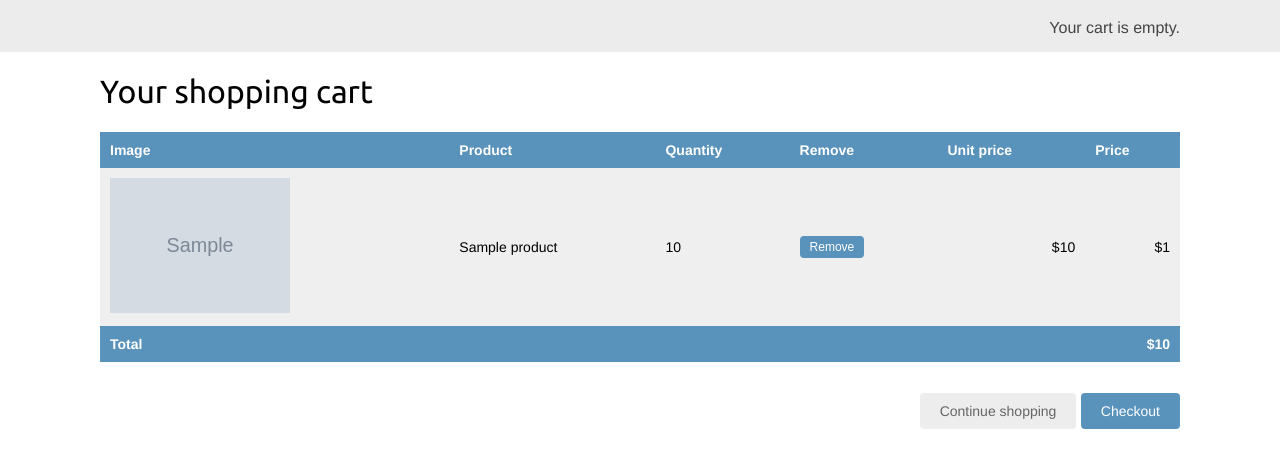
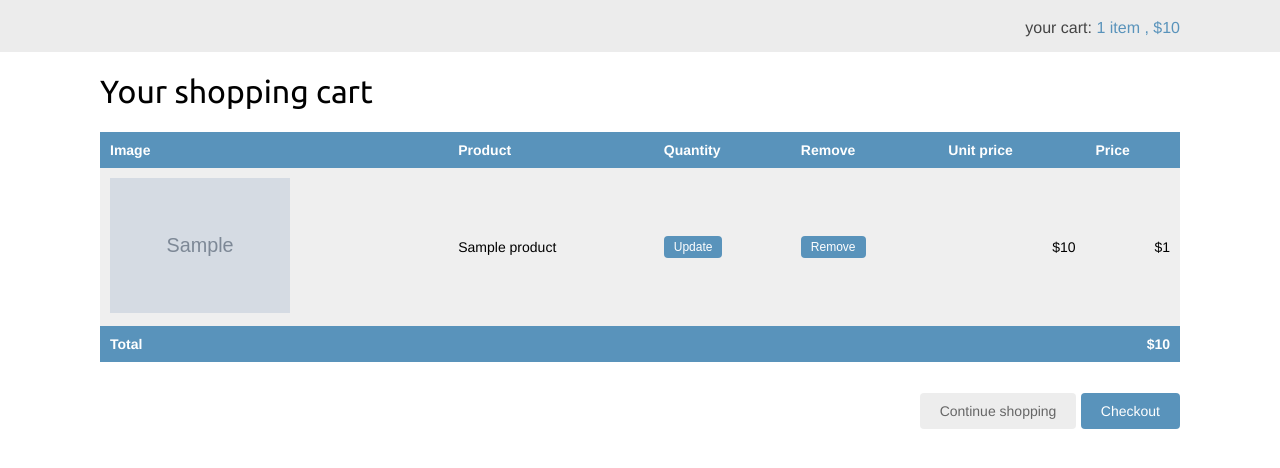
Before and after one commit to mhemu95/MyShop, a Django app: template cart/templates/cart/detail.html in a window 1280 px wide. Shown: the part 46-514 px from the top of the page. Run offline with Django 4.2, Linux system fonts and the light colour scheme; the template is opened without the code that fills it: most values are stand-ins (such as "Sample title", 1, 10 or a date in 2020); grey boxes marked "Sample" are stand-in pictures.

Commit message:
upto Setting the cart into the request context done. up next registering customer orders.

```diff
--- a/cart/cart.py
+++ b/cart/cart.py
@@ -31,7 +31,7 @@ class Cart:
         # mark the session as "modified" to make sure it gets saved
         self.session.modified = True
 
-    def remove(self):
+    def remove(self, product):
         """
         Remove a product from the cart
         """
@@ -47,7 +47,7 @@ class Cart:
         """
         product_ids = self.cart.keys()
         # get the product objects and add them to the cart
-        products = product.objects.filter(id__in=product_ids)
+        products = Product.objects.filter(id__in=product_ids)
         cart = self.cart.copy()
         for product in products:
             cart[str(product.id)]['product'] = product
--- /dev/null
+++ b/cart/context_processors.py
@@ -0,0 +1,5 @@
+from .cart import Cart
+
+
+def cart(request):
+    return {'cart': Cart(request)}
--- a/cart/templates/cart/detail.html
+++ b/cart/templates/cart/detail.html
@@ -27,7 +27,14 @@
                             </a>
                         </td>
                         <td>{{ product.name }}</td>
-                        <td>{{ item.quantity }}</td>
+                        <td>
+                            <form action="{% url 'cart:cart_add' product.id %}" method="post">
+                                {% csrf_token %}
+                                {{ item.update_quantity_form.quantity }}
+                                {{ item.update_quantity_form.override }}
+                                <input type="submit" value="Update">
+                            </form>
+                        </td>
                         <td>
                             <form action="{% url 'cart:cart_remove' product.id %}" method="post">
                                 {% csrf_token %}
--- a/cart/views.py
+++ b/cart/views.py
@@ -23,11 +23,13 @@ def cart_remove(request, product_id):
     cart = Cart(request)
     product = get_object_or_404(Product, id=product_id)
     cart.remove(product)
-
     return redirect('cart:cart_detail')
 
 
 def cart_detail(request):
     cart = Cart(request)
+    for item in cart:
+        item['update_quantity_form'] = CartAddProductForm(initial={'quantity': item['quantity'],
+                                                                   'override': True})
 
     return render(request, 'cart/detail.html', {'cart': cart})
--- a/myshop/settings.py
+++ b/myshop/settings.py
@@ -67,6 +67,7 @@ TEMPLATES = [
                 'django.template.context_processors.request',
                 'django.contrib.auth.context_processors.auth',
                 'django.contrib.messages.context_processors.messages',
+                'cart.context_processors.cart',
             ],
         },
     },
--- a/shop/templates/shop/base.html
+++ b/shop/templates/shop/base.html
@@ -13,7 +13,17 @@
 
     <div id="subheader">
         <div class="cart">
-            Your cart is empty.
+            {% with total_items=cart|length %}
+            {% if total_items > 0 %}
+                your cart:
+                <a href="{% url 'cart:cart_detail' %}">
+                    {{ total_items }} item {{ total_items|pluralize }},
+                    ${{ cart.get_total_price }}
+                </a>
+            {% else %}
+                your cart is empty.
+            {% endif %}
+            {% endwith %}
         </div>
     </div>
 
--- a/shop/templates/shop/product/detail.html
+++ b/shop/templates/shop/product/detail.html
@@ -12,6 +12,11 @@
         <a href="{{product.category.get_absolute_url}}"> {{product.category}} </a>
     </h2>
     <p class="price"> ${{product.price}} </p>
+    <form action="{% url 'cart:cart_add' product.id %}" method="post">
+        {% csrf_token %}
+        {{ cart_product_form }}
+        <input type="submit" value=" Add to cart ">
+    </form>
     {{product.description | linebreaks }}
 </div>
 {% endblock %}
--- a/shop/views.py
+++ b/shop/views.py
@@ -1,5 +1,6 @@
 from django.shortcuts import render, get_object_or_404
 from .models import Category, Product
+from cart.forms import CartAddProductForm
 
 
 def product_list(request, category_slug=None):
@@ -16,5 +17,6 @@ def product_list(request, category_slug=None):
 
 def product_detail(request, id, slug):
     product = get_object_or_404(Product, id=id, slug=slug, available=True)
+    cart_product_form = CartAddProductForm()
 
-    return render(request, 'shop/product/detail.html', {'product': product})
+    return render(request, 'shop/product/detail.html', {'product': product, 'cart_product_form': cart_product_form})
```
Also changed, not shown: db.sqlite3.
